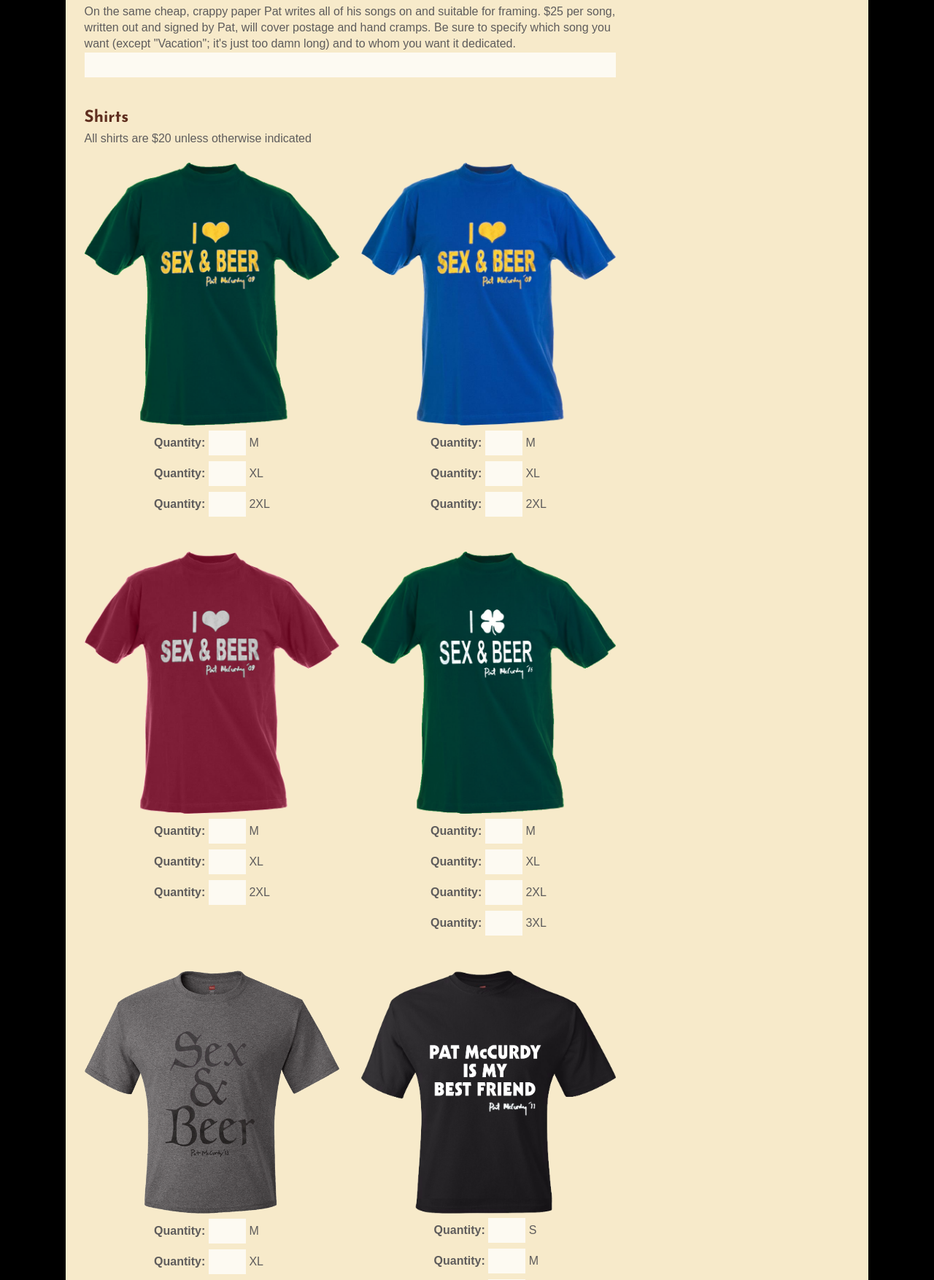
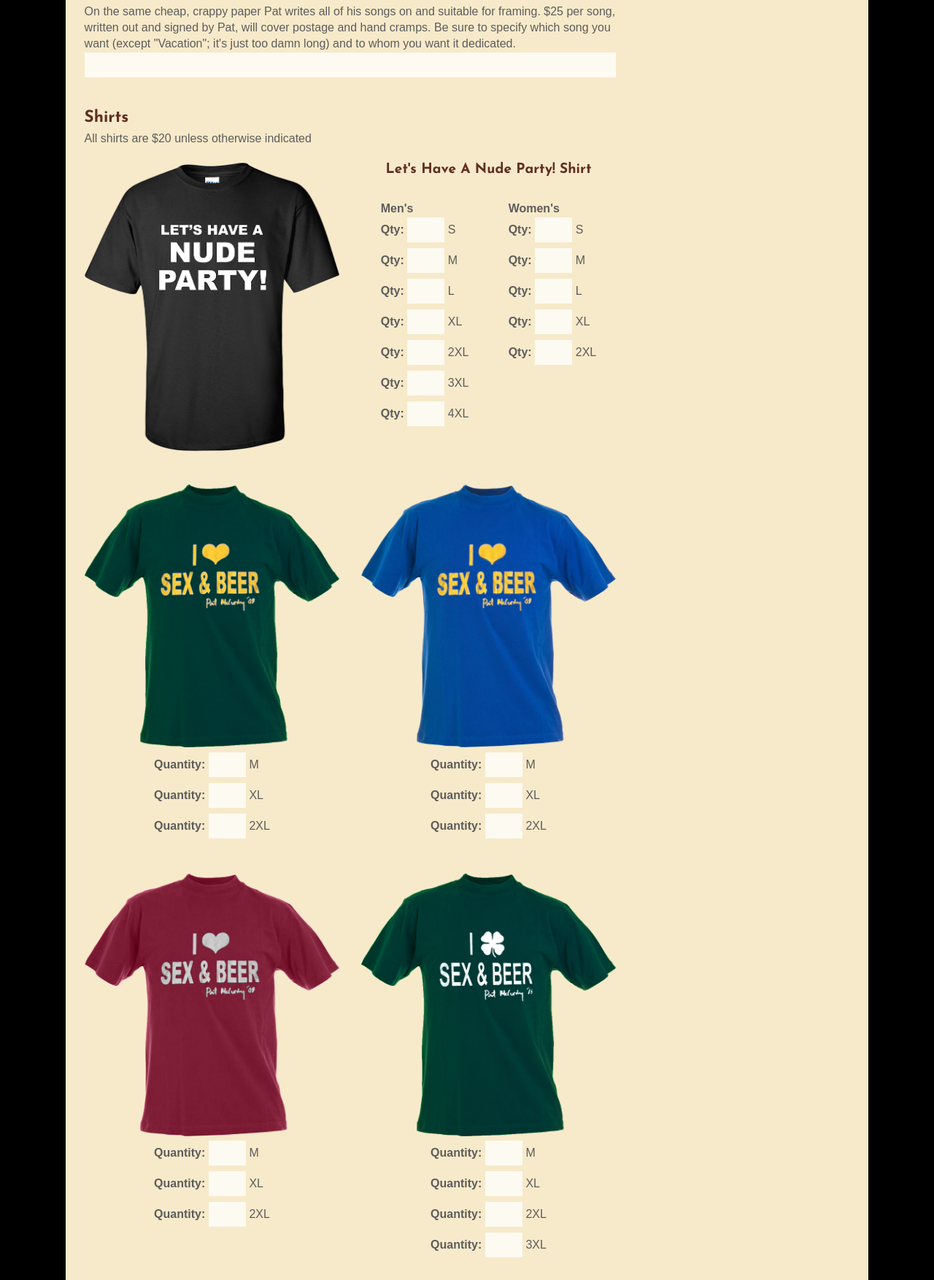
Before and after one commit to marklippert/patmccurdy, a PHP site: page /shop.php in a window 1280 px wide. Shown: the part 1131-2885 px from the top of the page at 73% size. Run offline with PHP 8.4, Linux system fonts and the light colour scheme; data that the repository does not hold is empty; a stand-in replaces the project's code that opens the database connection.

Commit message:
Add new shirt

```diff
--- a/inc/main.css
+++ b/inc/main.css
@@ -651,6 +651,8 @@ INPUT[type="submit"]:hover { background: #5E5C5C; }
 .shop-two-col > DIV > DIV.shop-cd { display: block; }
 .shop-two-col > DIV > DIV.shop-cd-two-col { display: flex; justify-content: space-between; flex-wrap: wrap; }
 
+.shop-two-col > DIV.two-col-sizes { display: flex; justify-content: space-around; flex-wrap: wrap; align-items: flex-start; }
+
 #pmshop .checkout-two-col { display: flex; justify-content: space-between; flex-wrap: wrap; }
 #pmshop .checkout-two-col > DIV,
 #pmshop .checkout-two-col LABEL { width: 48%; margin-bottom: 1.5em; }
--- a/shop.php
+++ b/shop.php
@@ -31,6 +31,32 @@ All prices include shipping (unless otherwise indicated). Orders will be sent ou
     <br>
 
     <div class="shop-two-col">
+      <div>
+        <img src="images/shirt-nude-party.png" alt="Let's Have A Nude Party!">
+      </div>
+
+      <div class="two-col-sizes">
+        <h4>Let's Have A Nude Party! Shirt</h4>
+        <div>
+          <strong>Men's</strong>
+          <label><strong>Qty:</strong> <input type="number" pattern="[0-9]*" min="1" class="item" name="shirtNudePartyS" data-item="Nude Party shirt [S]" data-price="20"> S</label>
+          <label><strong>Qty:</strong> <input type="number" pattern="[0-9]*" min="1" class="item" name="shirtNudePartyM" data-item="Nude Party shirt [M]" data-price="20"> M</label>
+          <label><strong>Qty:</strong> <input type="number" pattern="[0-9]*" min="1" class="item" name="shirtNudePartyL" data-item="Nude Party shirt [L]" data-price="20"> L</label>
+          <label><strong>Qty:</strong> <input type="number" pattern="[0-9]*" min="1" class="item" name="shirtNudePartyXL" data-item="Nude Party shirt [XL]" data-price="20"> XL</label>
+          <label><strong>Qty:</strong> <input type="number" pattern="[0-9]*" min="1" class="item" name="shirtNudeParty2XL" data-item="Nude Party shirt [2XL]" data-price="20"> 2XL</label>
+          <label><strong>Qty:</strong> <input type="number" pattern="[0-9]*" min="1" class="item" name="shirtNudeParty3XL" data-item="Nude Party shirt [3XL]" data-price="20"> 3XL</label>
+          <label><strong>Qty:</strong> <input type="number" pattern="[0-9]*" min="1" class="item" name="shirtNudeParty4XL" data-item="Nude Party shirt [4XL]" data-price="20"> 4XL</label>
+        </div>
+        <div>
+          <strong>Women's</strong>
+          <label><strong>Qty:</strong> <input type="number" pattern="[0-9]*" min="1" class="item" name="shirtWomansNudePartyS" data-item="Woman's Nude Party shirt [S]" data-price="20"> S</label>
+          <label><strong>Qty:</strong> <input type="number" pattern="[0-9]*" min="1" class="item" name="shirtWomansNudePartyM" data-item="Woman's Nude Party shirt [M]" data-price="20"> M</label>
+          <label><strong>Qty:</strong> <input type="number" pattern="[0-9]*" min="1" class="item" name="shirtWomansNudePartyL" data-item="Woman's Nude Party shirt [L]" data-price="20"> L</label>
+          <label><strong>Qty:</strong> <input type="number" pattern="[0-9]*" min="1" class="item" name="shirtWomansNudePartyXL" data-item="Woman's Nude Party shirt [XL]" data-price="20"> XL</label>
+          <label><strong>Qty:</strong> <input type="number" pattern="[0-9]*" min="1" class="item" name="shirtWomansNudeParty2XL" data-item="Woman's Nude Party shirt [2XL]" data-price="20"> 2XL</label>
+        </div>
+      </div>
+
       <div>
         <img src="images/shirt-sex-and-beer-green.png" alt="I Heart Sex & Beer">
         <div>
```
Also changed, not shown: images/shirt-nude-party.png (added).
